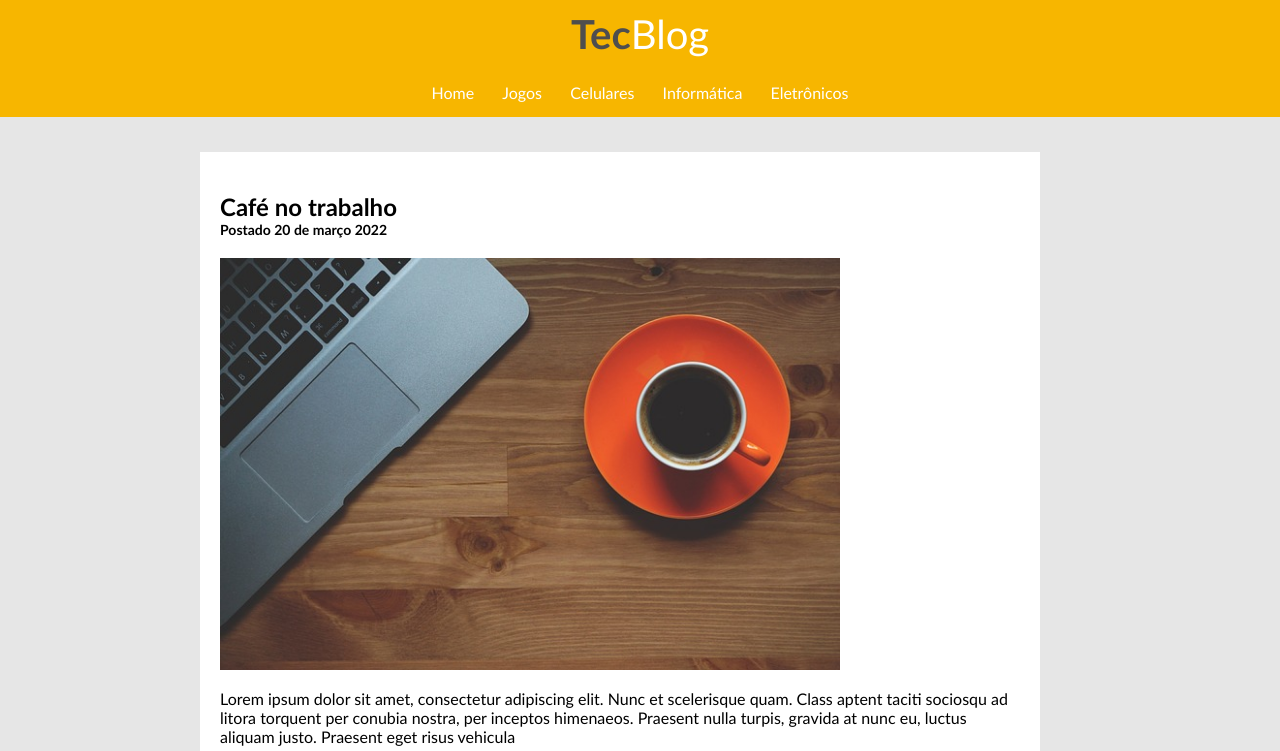
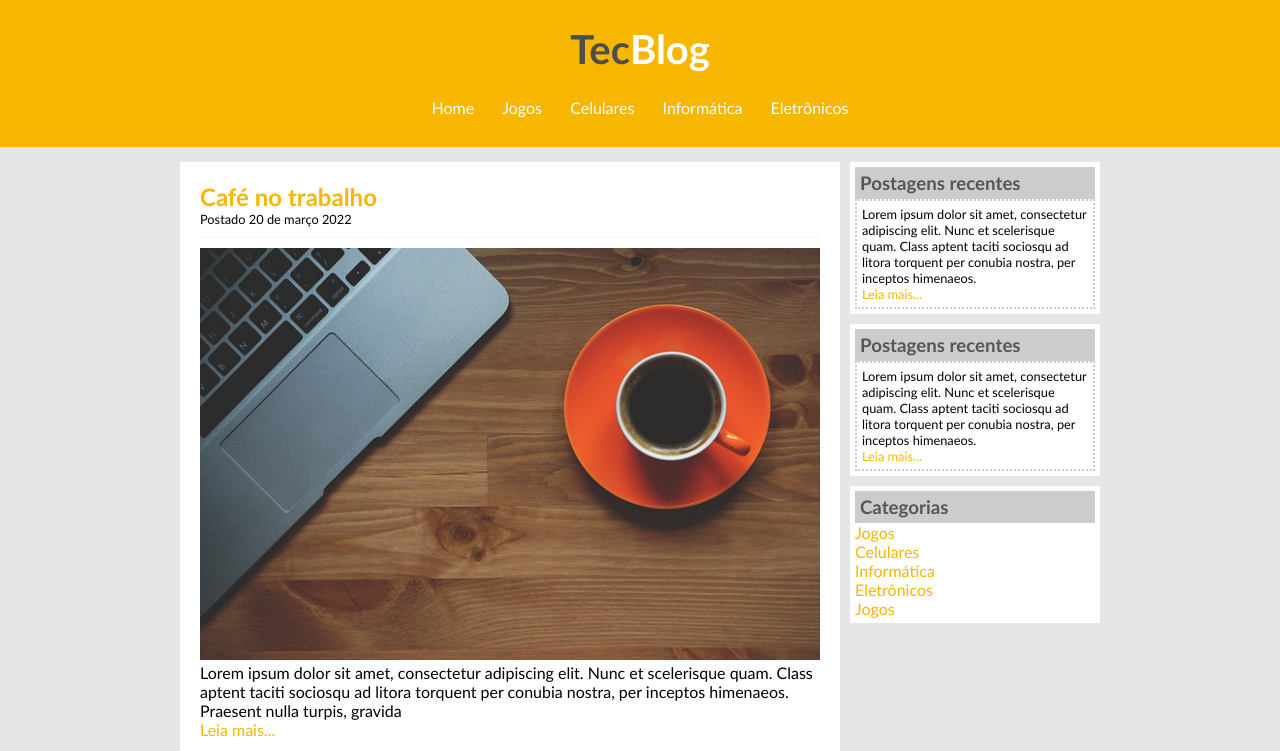
Before and after one commit to figazzx/curso-web, a plain HTML site: page projeto-TecBlog/index.html in a window 1280 px wide. Shown: the top 751 px of the page. Drawn offline with Linux system fonts and the light colour scheme.

Commit message:
Projeto-TecBlog-Final

```diff
--- a/projeto-TecBlog/index.html
+++ b/projeto-TecBlog/index.html
@@ -12,55 +12,105 @@
 <body>
     <!--Top do site-->
     <div id="nav">
+       <!--Texto do site-->
         <div class="menu-logo">
-
-            <h1 class="h1-titulo">Tec</h1>
-
-            <span class="span-branco">Blog</span>
+           <h1>Tec<span class="branco">Blog</span></h1>
         </div>
 
+        <div class="menu-links">
+            <a href="index.html">Home</a>
+            <a href="jogos.html">Jogos</a>
+            <a href="celulares.html">Celulares</a>
+            <a href="informatica.html">Informática</a>
+            <a href="eletricos.html">Eletrônicos</a>
+        </div>
 
-        <div class="menu-links">
-            <a href="">Home</a>
-            <a href="">Jogos</a>
-            <a href="">Celulares</a>
-            <a href="">Informática</a>
-            <a href="">Eletrônicos</a>
-                </div>
     </div> <!--Fim do topo do site-->
 
-        <div class="area-principal">
+
+
           <!--Area de postagem -->
+    <div id="area-principal">
+
+
+        <div class="area-postagem">
 
             <div class="postagem">
-            <h2>Café no trabalho
+                <h2>Café no trabalho</h2>
                     <span class="span-data">Postado 20 de março 2022</span>
-            </h2>
 
                 <img src="./imgs/imagem1.jpg" width="620px">
                 <p>
                     Lorem ipsum dolor sit amet, consectetur adipiscing elit. Nunc et scelerisque quam. Class aptent taciti
-            sociosqu ad litora torquent per conubia nostra, per inceptos himenaeos. Praesent nulla turpis, gravida at
-            nunc eu, luctus aliquam justo. Praesent eget risus vehicula
+                    sociosqu ad litora torquent per conubia nostra, per inceptos himenaeos. Praesent nulla turpis, gravida
                 </p>
                 <a href="">Leia mais...</a>
                 </div>
+            <div class="postagem">
+                <h2>Organização de trabalho</h2>
+                    <span class="span-data">Postado 20 de março 2022</span>
 
-    <div class="postagem-2">
-        <h2>Café no trabalho
-            <span class="span-data">Postado 20 de março 2022</span>
-        </h2>
-
-            <img src="./imgs/imagem1.jpg" width="620px">
+                <img src="./imgs/imagem2.jpg" width="620px">
                 <p>
                     Lorem ipsum dolor sit amet, consectetur adipiscing elit. Nunc et scelerisque quam. Class aptent taciti
-            sociosqu ad litora torquent per conubia nostra, per inceptos himenaeos. Praesent nulla turpis, gravida at
-            nunc eu, luctus aliquam justo. Praesent eget risus vehicula
+                    sociosqu ad litora torquent per conubia nostra, per inceptos himenaeos. Praesent nulla turpis, gravida
                 </p>
                 <a href="">Leia mais...</a>
                 </div>
             </div>
 
+            <!--Postagem 1-->
+        <div class="menu-lateral">
+            <div class="conteudo-lateral">
+               <!--Titulo da postagem-->
+                <h3>Postagens recentes</h3>
+                <div class="postagem-lateral">
+                    <!--conteúdo da postagem-->
+                    <P>Lorem ipsum dolor sit amet, consectetur adipiscing elit. Nunc et scelerisque quam. Class aptent taciti
+                        sociosqu ad litora torquent per conubia nostra, per inceptos himenaeos.</P>
+                        <a href="">Leia mais...</a>
+                </div>
+            </div>
+        </div>
+
+        <!--Postagem 2-->
+        <div class="menu-lateral">
+
+            <div class="conteudo-lateral">
+                <!--Titulo da postagem-->
+                <h3>Postagens recentes</h3>
+
+                <div class="postagem-lateral">
+                    <!--conteúdo da postagem-->
+                    <P>Lorem ipsum dolor sit amet, consectetur adipiscing elit. Nunc et scelerisque quam. Class aptent taciti
+                    sociosqu ad litora torquent per conubia nostra, per inceptos himenaeos.</P>
+                    <a href="">Leia mais...</a>
+                </div>
+            </div>
+        </div>
+
+        <div class="menu-lateral">
+
+            <div class="categorias">
+                <!--Titulo da postagem-->
+                <h3>Categorias</h3>
+                <a href="">Jogos</a><br>
+                <a href="">Celulares</a><br>
+                <a href="">Informática</a><br>
+                <a href="">Eletrônicos</a><br>
+                <a href="">Jogos</a><br>
+            </div>
+        </div>
+
+
+
+        <!--Rodapé-->
+        <div class="rodape">
+            <p>Todos os direitos reservados</p>
+        </div>
+
+    </div>
+
 </body>
 
 </html>
--- a/projeto-TecBlog/style.css
+++ b/projeto-TecBlog/style.css
@@ -1,93 +1,138 @@
-body{
+* {
     margin: 0;
     padding: 0;
+}
+
+body {
     font-family: "Trebuchet MS", "Helvetica, sans-serif";
     background-color: #e6e6e6;
     font-size: 1em;
 }
-#nav{
+
+/*Superior*/
+
+#nav {
+
     background-color: #f7b600;
-    display: flex;
-    flex-direction: column;
-    align-items: center;
+    padding: 15px 15px 15px;
     text-align: center;
 
 }
-.menu-logo{
-    display: flex;
+
+.menu-logo {
     padding: 10px 10px 10px;
+
 }
-.menu-links{
+
+.menu-links {
 
     padding: 15px;
 }
-.h1-titulo{
+
+h1 {
     font-size: 2.5em;
-    display: block;
-    margin-block-start: 0px;
-    margin-block-end: 0.67em;
-    margin-block-end: 0px;
     color: #4e4e4e;
 
 }
-.span-branco{
-    font-size: 2.5em;
-    margin: 0;
+
+/*Área links */
+a {
+    text-decoration: none;
+}
+
+a:link, a:visited {
+    color: #f7b600;
+}
+
+a:hover {
+    text-decoration: underline;
+}
+
+#nav a:link, #nav a:visited {
+    background: #f7b600;
+    color: #fff;
+    padding: 8px 12px;
+    transition: background 0.2s, color 0.3s; /* Transição para o hover */
+}
+
+#nav a:hover {
+    background: #fff; /* Cor de fundo branca no hover */
+    color: #f7b600; /* Cor do texto amarela no hover */
+    text-decoration: none;
+}
+
+/*Fim dos links*/
+
+.branco {
     color: white;
 }
 
-.clean{
+.clean {
     clear: both;
 }
 
-.area-principal{
+    /*Area das postagens*/
+
+#area-principal {
+    width: 920px;
+    padding: 15px;
     margin: 0 auto;
-    padding: 15px;
-    width: 920px;
-
 }
 
-
-.postagem{
-
-    background-color: white;
-    padding: 20px;
-    margin-left: 20px;
-    margin-top: 20px;
-    width: 800px;
-}
-
-.postagem-2{
-    background-color: white;
-    padding: 20px;
-    margin-left: 20px;
-    margin-top: 20px;
-
-}
-
-.span-data{
-    font-size: 14px;
+.span-data {
+    font-size: 0.8em;
+    border-bottom: 1px solid #f4f4f4;
+    padding-bottom: 10px;
     margin-bottom: 10px;
     display: block;
 }
-/*Área links */
-a{
-    text-decoration: none;
-    padding: 8px 12px;
-    font-family: "Trebuchet MS", Helvetica, sans-serif;
+
+.area-postagem {
+
+    width: 660px;
+    float: left;
 }
 
-a:link{
+.postagem{
+    background-color: white;
+    padding: 20px;
+    margin-bottom: 20px;
+}
 
-    color: white;
+h2{
+    color: #f7b600;
+}
+
+.menu-lateral{
+
+    width: 240px;
+    float: right;
+    padding: 5px;
+    margin-bottom: 10px;
+    background-color: white;
+}
+
+.postagem-lateral{
+    font-size: 0.8em;
+    padding: 5px;
+    border: 2px dotted #ccc;
 
 }
-a:visited{
+.categorias{
 
-    color: white;
 }
-a:hover{
-    color: #f7b600;
-    background-color: #f4f4f4;
+h3{
+    background-color: #ccc;
+    color: #565656;
+    padding: 5px;
 }
-/*Fim dos links*/
+
+/*  Parte de baixo  */
+
+.rodape {
+
+    clear: both;
+    text-align: center;
+    padding: 15px;
+    background: #CCC;
+}
```
Lines whose indentation alone changed are shown as unchanged.
